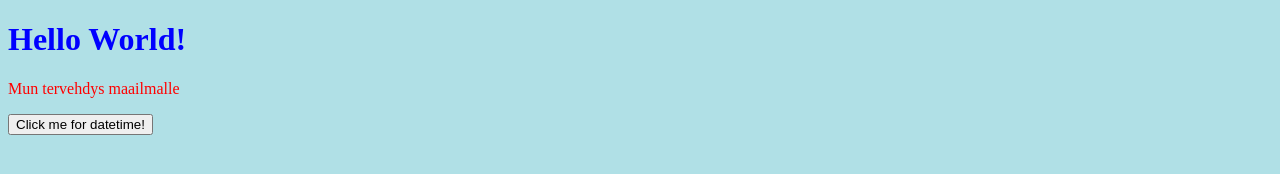
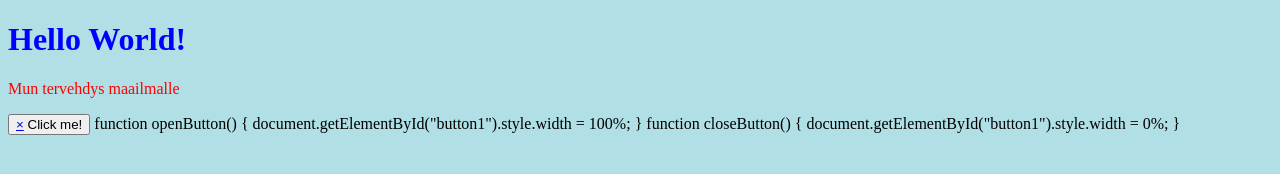
Before and after one commit to Kartsae/Kartsae.github.io, a plain HTML site: page index.html in a window 1280 px wide. Drawn offline with Linux system fonts and the light colour scheme.

Commit message:
width test3

```diff
--- a/index.html
+++ b/index.html
@@ -5,8 +5,17 @@
             <link rel="stylesheet" href="Style.css">
             <h1>Hello World!</h1>
             <p>Mun tervehdys maailmalle</p>
-            <button type="button" id="button1"
-            onclick="width = '10'">
-        Click me for datetime!</button>
+            <button type="button" id="button1">
+                <a href="javascript:void(0)" class="closebtn" onclick="closeButton()">&times;</a>
+            Click me!</button>
+        <scrip>
+            function openButton() {
+                document.getElementById("button1").style.width = 100%;
+            }
+
+            function closeButton() {
+                document.getElementById("button1").style.width = 0%;
+            }
+        </scrip>
         </body>
 </html>
```
